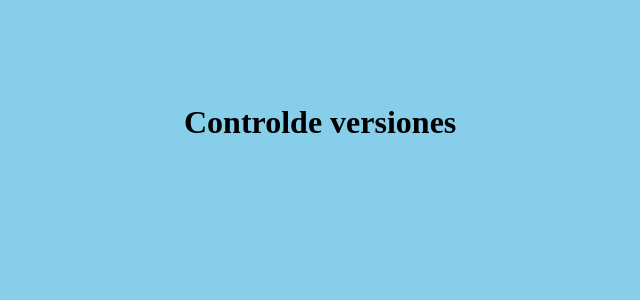
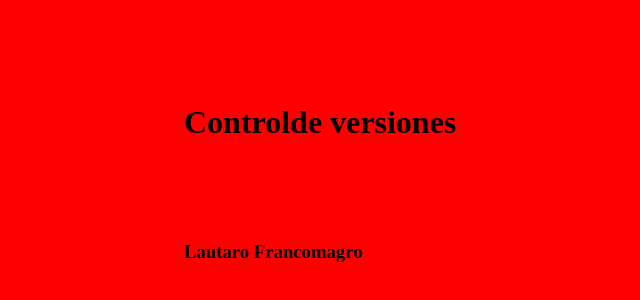
Before and after one commit to Arianasdp/TP_SO_I4_Equipo_101, a plain HTML site: page index.html in a window 1280 px wide. Shown: the part 96-396 px from the top of the page, without its empty margins (116-756 px from the left). Drawn offline with Linux system fonts and the light colour scheme.

Commit message:
gamma paso 10

```diff
--- a/estilo.css
+++ b/estilo.css
@@ -2,5 +2,5 @@
 margin:100px;
 }
 body {
-background:skyblue;
+background-color:red;
 }
--- a/index.html
+++ b/index.html
@@ -1,12 +1,25 @@
 <!DOCTYPE html>
+
 <html>
+
 <head>
+
 <meta charset="utf-8">
+
 <title> UTN FRA</title>
+
 <link rel="icon" type="image/x-icon" href="favicon.ico">
+
 <link rel="stylesheet" type="text/css" href="estilo.css">
+
 </head>
+
 <body>
+
 <h1>Controlde versiones</h1>
+
+<h3>Lautaro Francomagro</h3>
+
 </body>
+
 </html>
```
Also changed, not shown: icon.jpeg (added), img/icon.jpeg (added).
